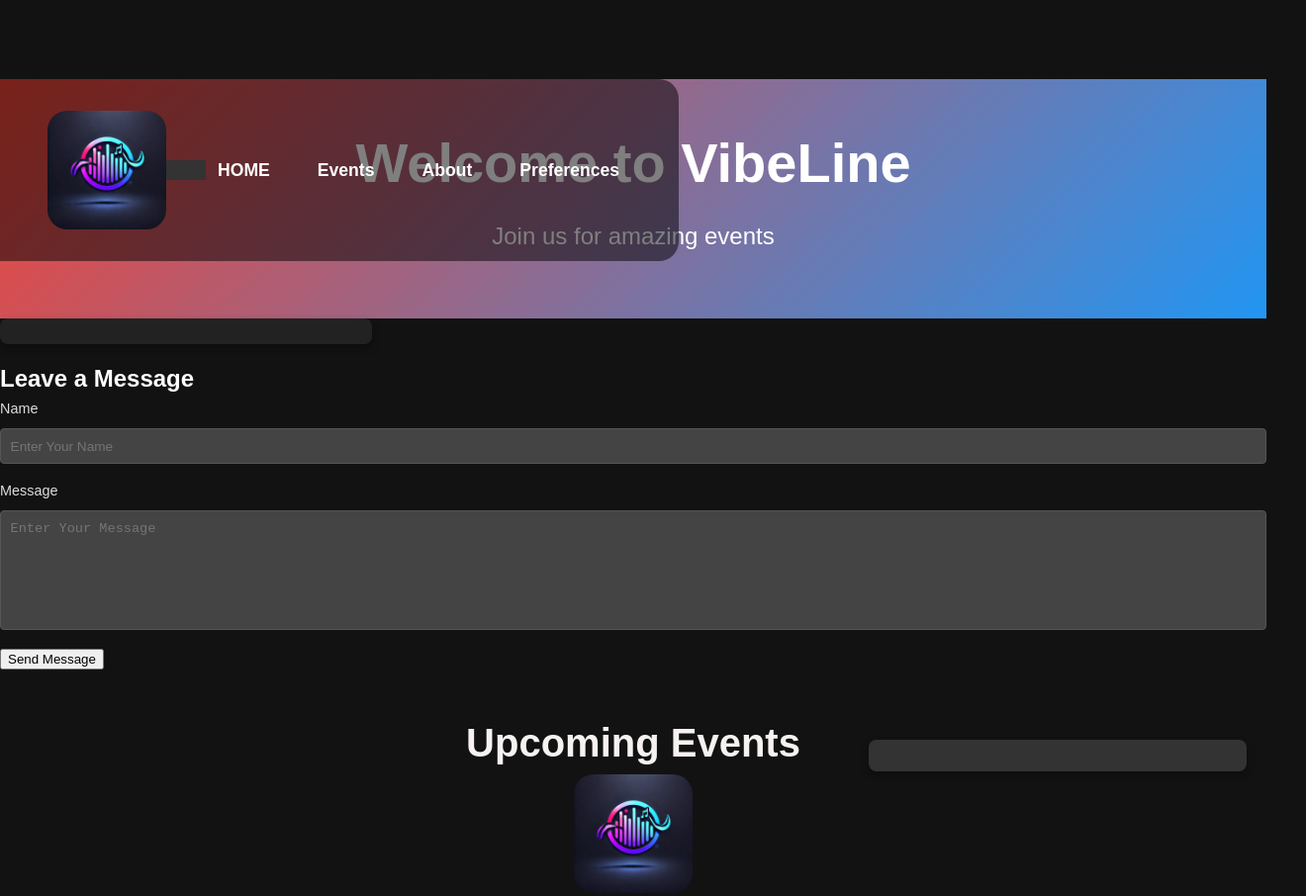
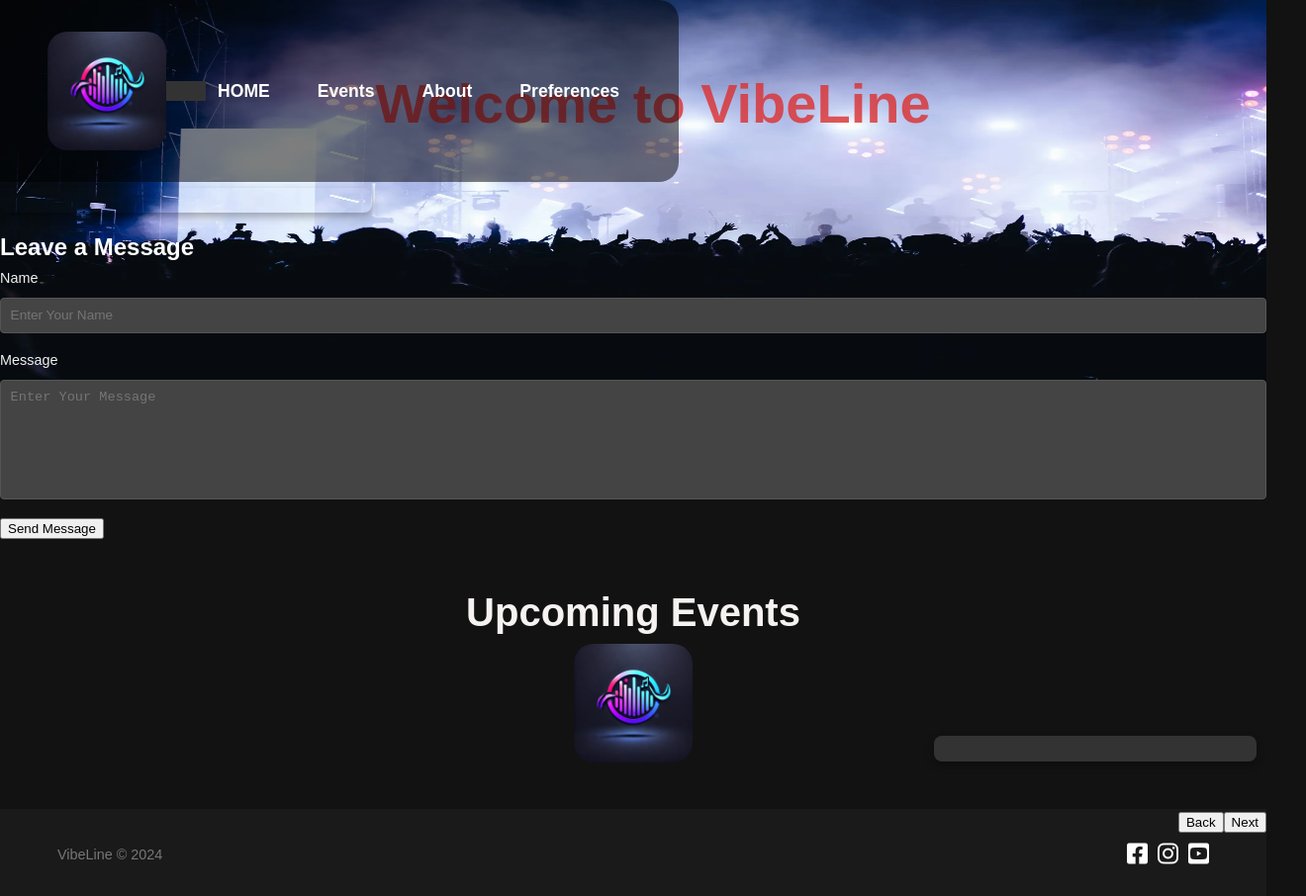
Before and after one commit to taylor1807/week-05-project, a website built with Vite: page client/index.html in a window 1280 px wide. Shown: the top 906 px of the page at 99% size, 1320 px wide, since content can reach past the window. Built offline with nearby package versions, Linux system fonts and the light colour scheme; files whose address does not match are found by name.

Commit message:
alot of styling updates

```diff
--- a/client/index.html
+++ b/client/index.html
@@ -43,12 +43,11 @@
     <main>
       <!-- Welcome Section -->
       <section class="welcome">
-        <h1>Welcome to VibeLine</h1>
-        <p>Join us for amazing events</p>
+        <img class="welcomeimg" src="Assets/concert3.webp" alt="Large crowd" />
+        <div class="center"><h1>Welcome to VibeLine</h1></div>
       </section>
 
       <!-- MESSAGEBOARD-->
-
 
       <section class="message_form"></section>
       <h2>Leave a Message</h2>
--- a/client/style.css
+++ b/client/style.css
@@ -30,6 +30,7 @@ header {
   border-radius: 20px;
   border-top-left-radius: 0px;
   border-bottom-left-radius: 0px;
+  z-index: 100;
 }
 
 /*BURGER MENU*/
@@ -47,6 +48,7 @@ header {
   display: none;
   flex-direction: column;
   cursor: pointer;
+  transition: transform 0.3s ease;
 }
 
 .line {
@@ -60,6 +62,7 @@ header {
   list-style: none;
   display: flex;
   gap: 20px;
+  overflow-x: auto;
 }
 .nav-links li {
   margin: 0 15px;
@@ -74,6 +77,22 @@ header {
 .nav-links a:hover {
   background-color: #555;
   border-radius: 5px;
+}
+
+.nav-links.active {
+  display: flex;
+  animation: slideDown 0.3s ease;
+}
+
+@keyframes slideDown {
+  from {
+    opacity: 0;
+    transform: translateY(-20px);
+  }
+  to {
+    opacity: 1;
+    transform: translateY(0);
+  }
 }
 
 /*BURGER MENU*/
@@ -113,19 +132,31 @@ nav {
 /* Welcome Section */
 .welcome {
   text-align: center;
-  margin-top: 80px; /* Extra space due to fixed header */
-  padding: 40px 20px;
-  background: linear-gradient(135deg, #f44336, #2196f3);
+  width: 100%;
+  padding: 20px;
+}
+
+.welcomeimg {
+  background-size: cover;
+  background-position: center;
+  height: 50vh;
+  width: 100%;
+  position: absolute;
+  top: 0;
+  left: 0;
+  z-index: -1;
+}
+
+.center {
+  position: relative;
+  margin-top: 20px;
+  padding: 0 10px;
 }
 
 .welcome h1 {
-  font-size: 2rem; /* Mobile size */
-  color: #fff;
-}
-
-.welcome p {
-  font-size: 1.1rem;
-  margin-top: 10px;
+  opacity: 0.8;
+  color: #dc2f2f;
+  font-size: 2rem;
 }
 
 /* Event Locations */
@@ -157,14 +188,14 @@ nav {
 
 #messageBoardContainer {
   position: fixed;
-  bottom: 100px;
-  right: 10px;
-  width: 90%;
-  max-width: 350px;
-  max-height: 50vh;
+  bottom: 10px; /* Adjusted for better visibility */
+  left: 50px;
+  width: 80%; /* Smaller width for mobile screens */
+  max-width: 300px; /* Reduced max-width for mobile screens */
+  max-height: 40vh; /* Reduced max-height for mobile screens */
   background-color: #333;
   color: #fff;
-  padding: 1rem;
+  padding: 0.8rem; /* Reduced padding */
   border-radius: 8px;
   box-shadow: 0 4px 8px rgba(0, 0, 0, 0.3);
   overflow-y: auto;
@@ -201,7 +232,6 @@ nav {
 .message_form {
   width: 100%;
   max-width: 350px;
-  background-color: #222;
   padding: 1rem;
   border-radius: 8px;
   box-shadow: 0 4px 8px rgba(0, 0, 0, 0.3);
@@ -230,7 +260,7 @@ nav {
 }
 
 .input-row label {
-  color: #ddd;
+  color: #f0f0f0;
   margin-bottom: 0.5rem;
   font-size: 0.9rem;
 }
@@ -366,12 +396,12 @@ footer {
     width: 90px; /* Slightly larger logo */
   }
 
+  .welcome {
+    padding: 40px 20px;
+  }
+
   .welcome h1 {
     font-size: 2.5rem;
-  }
-
-  .welcome p {
-    font-size: 1.25rem;
   }
 
   .event_locations h2 {
@@ -447,10 +477,6 @@ footer {
     font-size: 3rem;
   }
 
-  .welcome p {
-    font-size: 1.4rem;
-  }
-
   .footer_container {
     flex-direction: row;
     justify-content: space-between;
@@ -458,10 +484,10 @@ footer {
   }
 
   #messageBoardContainer {
-    right: 20px;
-    bottom: 20px;
-    width: 350px;
-    max-height: 60vh;
+    width: 75%;
+    max-width: 300px; /* Increased max-width for tablets and larger devices */
+    bottom: 20px; /* Adjusted bottom spacing */
+    max-height: 50vh;
   }
 }
 
@@ -483,16 +509,21 @@ footer {
     font-size: 3.5rem;
   }
 
-  .welcome p {
-    font-size: 1.5rem;
-  }
-
   .event_locations h2 {
     font-size: 2.5rem;
   }
 
   .burger {
     display: none;
+  }
+
+  #messageBoardContainer {
+    left: auto;
+    right: 10px;
+    transform: none;
+    width: 70%;
+    max-width: 300px; /* Further increased max-width for desktops */
+    bottom: 30px; /* Adjusted bottom spacing */
   }
 }
 
@@ -506,10 +537,6 @@ footer {
     font-size: 4rem;
   }
 
-  .welcome p {
-    font-size: 1.75rem;
-  }
-
   .event_locations h2 {
     font-size: 3rem;
   }
@@ -517,5 +544,10 @@ footer {
   .burger {
     display: none;
   }
+
+  #messageBoardContainer {
+    width: 70%;
+    max-width: 300px; /* Further increased max-width for desktops */
+    bottom: 30px; /* Adjusted bottom spacing */
+  }
 }
-/* General navbar styling */
```
